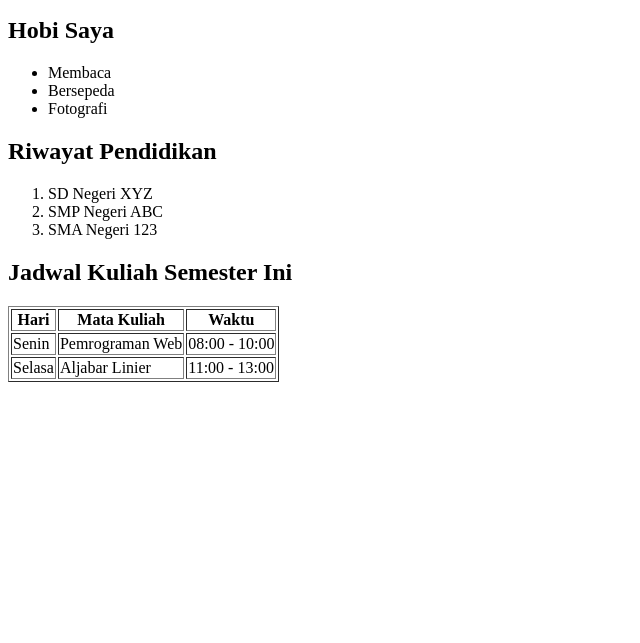
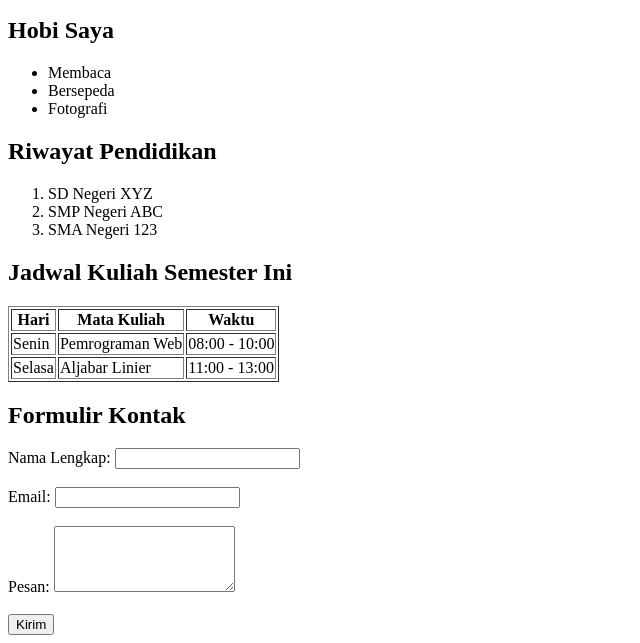
Before and after one commit to sirioes/praktikum_html, a plain HTML site: page index.html in a window 1280 px wide. Shown: the part 506-1149 px from the top of the page, without its empty margins (0-640 px from the left). Before the commit the page ends 896 px from the top, so only its background shows below. Drawn offline with Linux system fonts and the light colour scheme.

Commit message:
formulir

```diff
--- a/index.html
+++ b/index.html
@@ -74,6 +74,21 @@
             <td>11:00 - 13:00</td>
         </tr>
     </table>
+
+    <!-- Formulir Kontak -->
+    <h2>Formulir Kontak</h2>
+    <form action="submit_form.php" method="post">
+        <label for="name">Nama Lengkap:</label>
+        <input type="text" id="name" name="fullname" required><br><br>
+
+        <label for="email">Email:</label>
+        <input type="email" id="email" name="emailaddr" required><br><br>
+
+        <label for="message">Pesan:</label>
+        <textarea id="message" name="usermessage" rows="4" required></textarea><br><br>
+
+        <button type="submit">Kirim</button>
+    </form>
 </body>
 
 </html>
```
